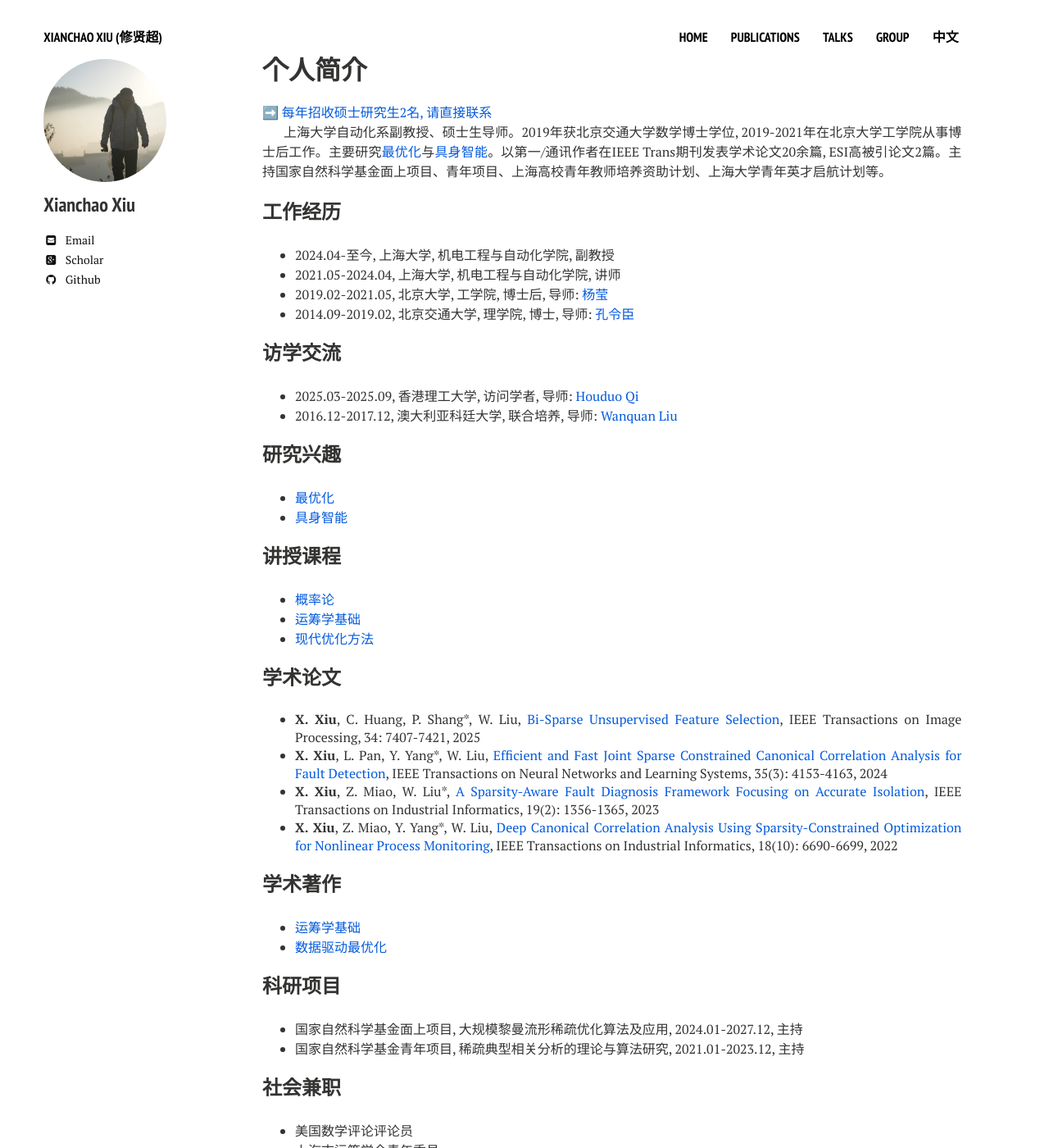
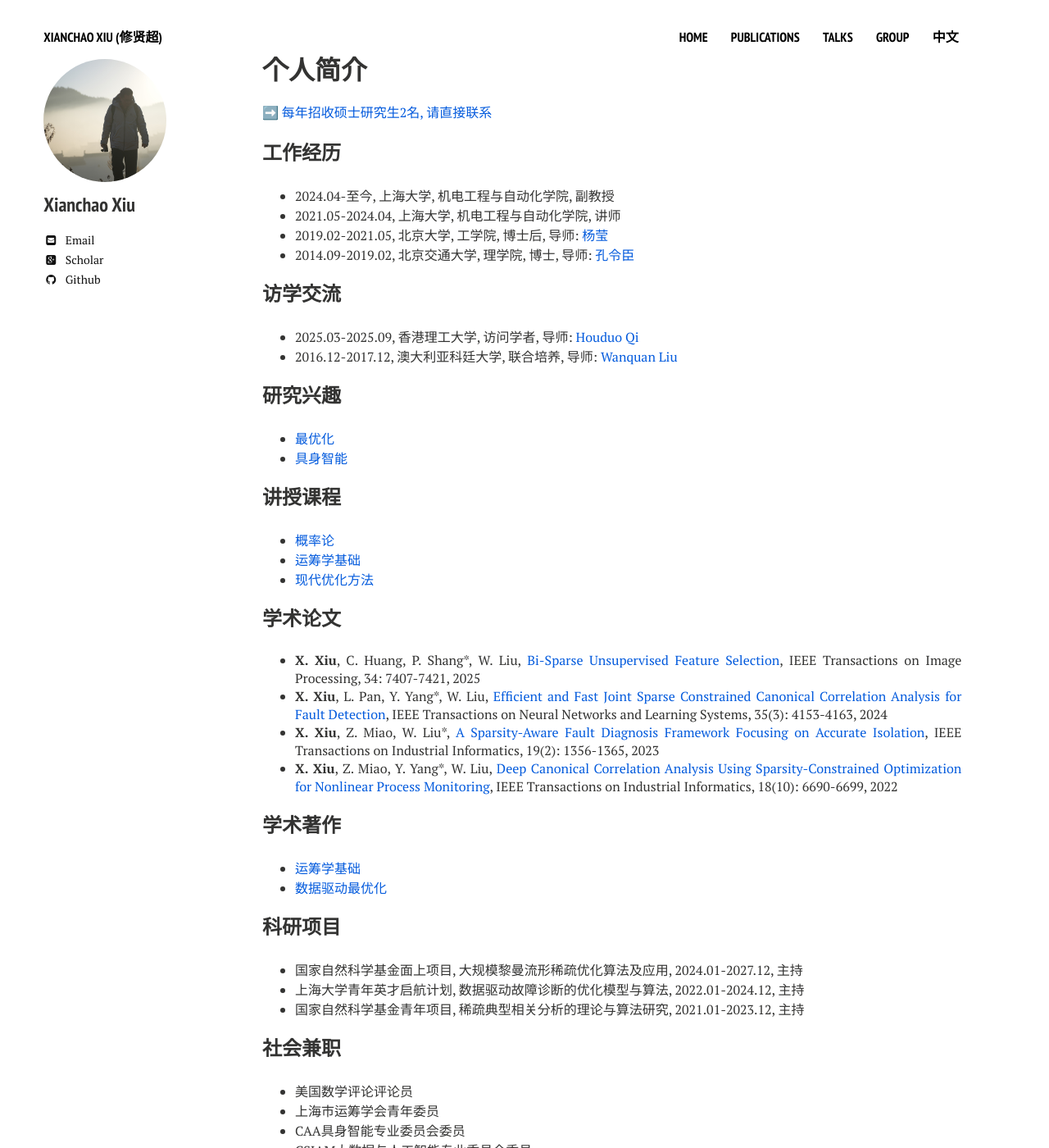
Before and after one commit to xianchaoxiu/xianchaoxiu.github.io, a Jekyll site: the page built from chinese/index.md, in a window 1280 px wide and 1400 px high. Shown: the whole window at 82% size. Built offline with Jekyll 4.4.1, drawn with Linux system fonts in a browser that asks for light colours; nearby versions of some CDN libraries.

Commit message:
Update index.md

```diff
--- a/chinese/index.md
+++ b/chinese/index.md
@@ -8,10 +8,6 @@ share: false
 ---
 
 ➡️ <a href="https://xianchaoxiu.github.io/chinese/reading/" class="textlink" target="_blank">每年招收硕士研究生2名, 请直接联系</a><br>
-
-
-上海大学自动化系副教授、硕士生导师。2019年获北京交通大学数学博士学位, 2019-2021年在北京大学工学院从事博士后工作。主要研究<a href="https://xianchaoxiu.github.io/chinese/research/OPT/" class="textlink" target="_blank">最优化</a>与<a href="https://xianchaoxiu.github.io/chinese/research/EAI/" class="textlink" target="_blank">具身智能</a>。以第一/通讯作者在IEEE Trans期刊发表学术论文20余篇, ESI高被引论文2篇。主持国家自然科学基金面上项目、青年项目、上海高校青年教师培养资助计划、上海大学青年英才启航计划等。  <br>
-
 
 
 
@@ -52,7 +48,9 @@ share: false
 
 ### 科研项目
 * 国家自然科学基金面上项目, 大规模黎曼流形稀疏优化算法及应用, 2024.01-2027.12, 主持 <br>
+* 上海大学青年英才启航计划, 数据驱动故障诊断的优化模型与算法, 2022.01-2024.12, 主持 <br>
 * 国家自然科学基金青年项目, 稀疏典型相关分析的理论与算法研究, 2021.01-2023.12, 主持 <br>
+
 
 
 ### 社会兼职
```
